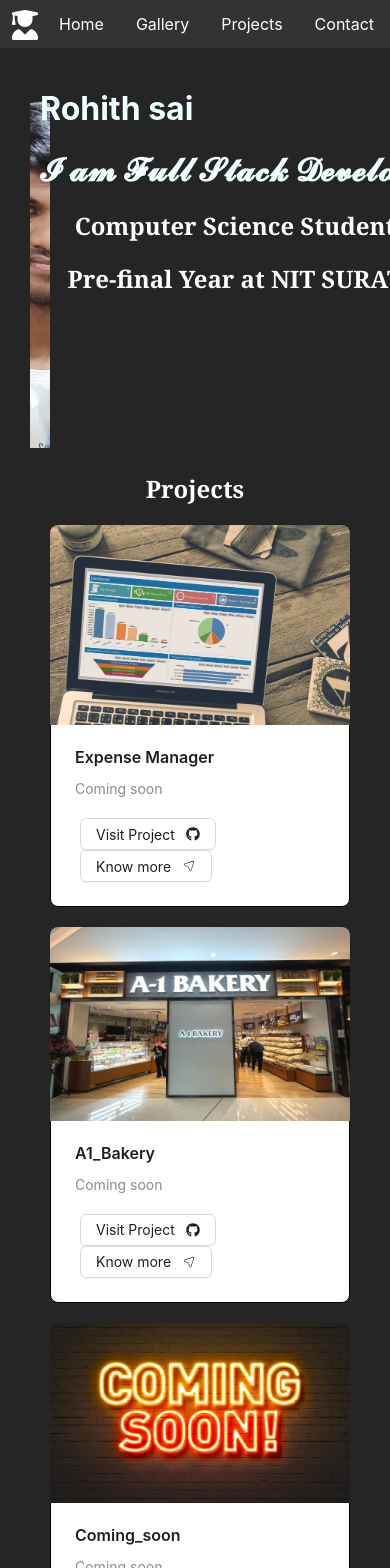
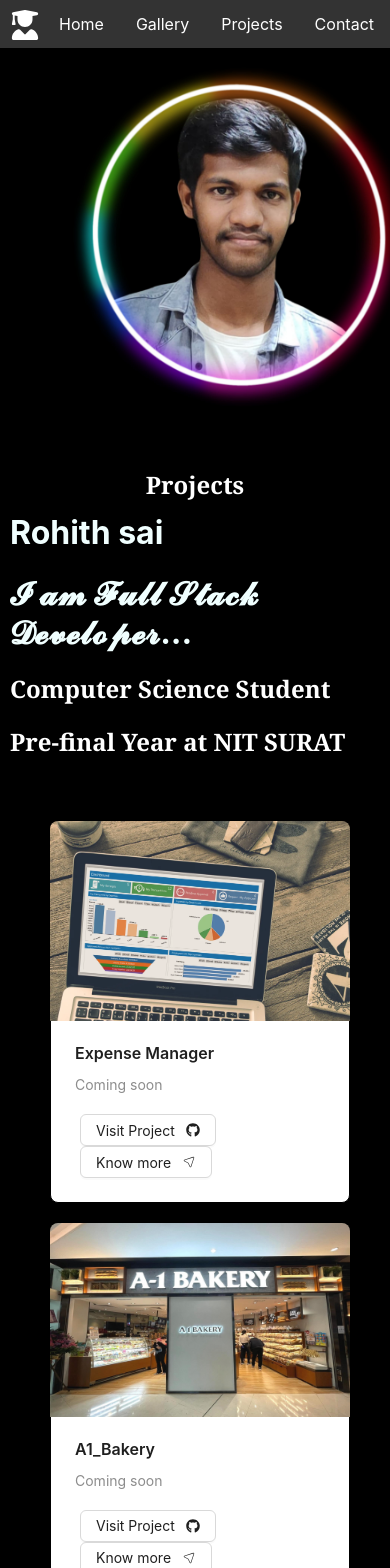
Before and after one commit to Rohithsai922/RS_Portfolio, a React (Create React App) app: page / in a window 390 px wide. Shown: the top 1568 px of the page. Built offline with nearby package versions, Linux system fonts and the light colour scheme.

Commit message:
Added styles

```diff
--- a/src/App.css
+++ b/src/App.css
@@ -1,3 +1,3 @@
 body{
-    background-color: #252525;
+    background-color: black;
 }
--- a/src/App.js
+++ b/src/App.js
@@ -1,8 +1,7 @@
 
 import './App.css';
 import Navbarr from './components/Navbarr/Navbarr';
-import Contact from './pages/contact/page'
-import Projects from './pages/projects/page'
+
 import Gallery from './pages/gallery/page'
 import Home from './pages/home/page'
 import { BrowserRouter as Router, Routes, Route, BrowserRouter } from "react-router-dom";
@@ -16,8 +15,7 @@ function App() {
 
         <Navbarr />
        <Routes>
-        <Route path="/contact" element={<Contact />} />
-        <Route path="/projects" element={<Projects />} />
+
         <Route path="/gallery" element={<Gallery />} />
         <Route path="/"        element={<Home />} />
         </Routes>
--- a/src/components/Navbarr/Navbarr.jsx
+++ b/src/components/Navbarr/Navbarr.jsx
@@ -19,9 +19,9 @@ const Navbarr= () => {
 
     <FaUserGraduate className='logo'/>
 
-    <li><Link to="/contact">Contact</Link></li>
-    <li><Link to="/projects">Projects</Link></li>
-    <li><Link to="/gallery">Gallery</Link></li>
+    <li><a href="#contact">Contact</a></li>
+    <li><a href="#projects">Projects</a></li>
+    <li><a href="#section2">Gallery</a></li>
     <li><Link to="/">Home</Link></li>
 
 
--- a/src/pages/contact/page.jsx
+++ /dev/null
@@ -1,9 +0,0 @@
-import React from 'react'
-
-const page = () => {
-  return (
-    <div><h1>This is Contact page</h1></div>
-  )
-}
-
-export default page
--- a/src/pages/home/home.css
+++ b/src/pages/home/home.css
@@ -21,21 +21,6 @@
 
 
 
-@keyframes flow {
-    0%{
-        border-radius: 60% 40% 40% 60% / 60% 40% 60% 40%;
-    }
-    35%{
-        border-radius: 80% 70% 60% 60% / 80% 70% 60% 60%;
-    }
-    70%{
-        border-radius: 70% 90% 60% 70% / 80% 90% 50% 90%;
-    }
-    100%{
-        border-radius: 60% 40% 40% 60% / 60% 40% 60% 40%;
-    }
-
-}
 /*css for hero section*/
 .hero-section{
 
@@ -53,8 +38,8 @@
 
 
 .intro{
-    margin-left: 200px;
-    margin-top: 20px;
+    margin-left: 120px;
+    margin-top: 60px;
     flex: 1;
     color: azure;
 
@@ -62,9 +47,23 @@
 
 }
 
+@media (max-width: 767px) {
+  .hero-section {
+    flex-direction: column; /* Display cards in a single column on small screens */
+
+  }
+
+  .blob {
+    justify-content: center; /* Center the image horizontally on small screens */
+
+}
+}
+
+
+
 h2{
     color: white;
-    text-align : center;
+
     font-family: Georgia, 'Times New Roman', Times, serif;
 }
 
@@ -92,7 +91,8 @@ h2{
 @media (max-width: 767px) {
     .container {
       flex-direction: column; /* Display cards in a single column on small screens */
-      align-items: stretch; /* Stretch cards to full width */
+      align-items: stretch;
+      margin-top: 320px;/* Stretch cards to full width */
     }
 
     .card {
@@ -178,3 +178,12 @@ h2{
 p{
  color:aliceblue
 }
+
+@media screen and (max-width: 600px) {
+  .typewriter h1 {
+    overflow: visible; /* Display the full content without hiding */
+    white-space: normal; /* Allow the content to wrap on smaller screens */
+    border-right: none; /* Remove the typewriter cursor */
+    animation: none; /* Disable the typing effect on small screens */
+  }
+}
--- a/src/pages/home/page.jsx
+++ b/src/pages/home/page.jsx
@@ -1,7 +1,7 @@
 import React from 'react'
 import '../home/home.css'
 import Cards from '../../components/Cards/cards'
-import profile from '../../assets/Profile_img.png'
+import profile from '../../assets/profile_img.jpg'
 import Footer from '../../components/Footer/Footer'
 
 import html from "../../assets/html.png"
@@ -39,9 +39,10 @@ const Home = () => {
       </div>
 
       </div>
+     <div id="projects"></div>
+     <center><h2>Projects</h2></center>
+    <div className='container'>
 
-     <h2>Projects</h2>
-    <div className='container'>
      <Cards titlee="Expense Manager"
             imagee={expimage}
            descriptionn="Coming soon"
@@ -61,7 +62,7 @@ const Home = () => {
      </div>
 
      <div className='skill-container'>
-      <h2>Skills</h2>
+      <center><h2>Skills</h2></center>
       <div className='first_set'>
       <img className='skill1' src={html} alt="html" />
       <img className='skill1' src={css} alt="css" />
--- a/src/pages/projects/page.jsx
+++ /dev/null
@@ -1,15 +0,0 @@
-import React from 'react'
-
-const projects = () => {
-  return (
-    <div><h1>This is projects page</h1>
-
-    <h2>Loader, Dark mode, cards</h2>
-
-
-
-    </div>
-  )
-}
-
-export default projects
```
Also changed, not shown: src/assets/profile_img.jpg (added).
